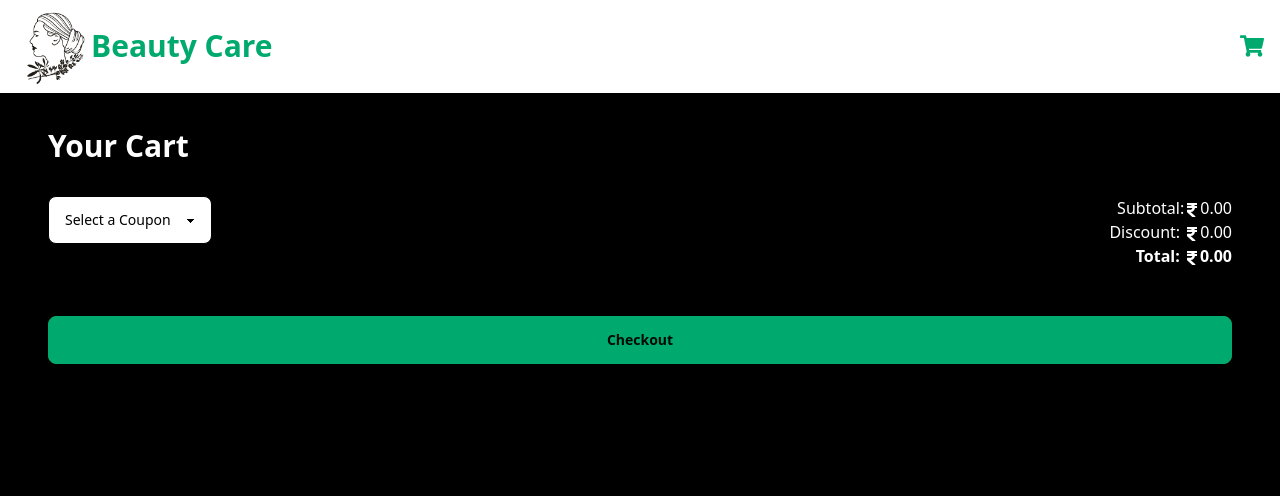
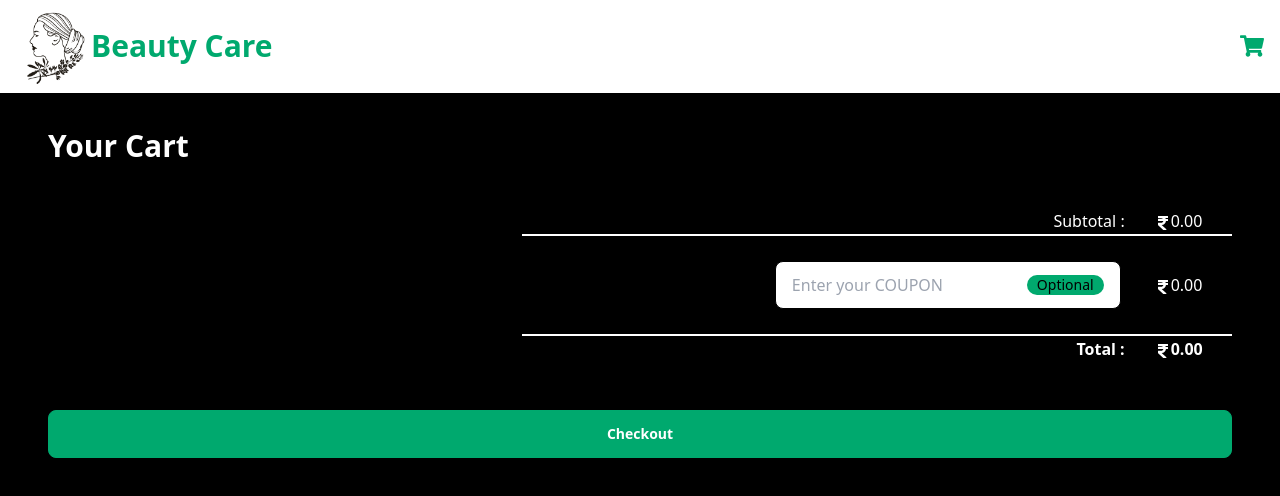
Before and after one commit to JAI-VINOD-GIT/ecommerce-cart, a Next.js app: page /cart in a window 1280 px wide. Shown: the top 496 px of the page. Built offline with nearby package versions, Linux system fonts and the light colour scheme.

Commit message:
fix: alignemnt fix

```diff
--- a/components/CartSummary.tsx
+++ b/components/CartSummary.tsx
@@ -6,12 +6,23 @@ import Link from "next/link";
 
 const CartSummary = () => {
   const { cart } = useCart();
+  const [enteredCoupon, setEnteredCoupon] = useState("");
   const [selectedCoupon, setSelectedCoupon] = useState<{
     name: string;
     discount: number;
   } | null>(null);
   const handleCouponSelect = (coupon: any) => {
     setSelectedCoupon(coupon);
+  };
+  const handleCouponValidation = () => {
+    const matchedCoupon = coupons.find(
+      (coupon) => coupon.name === enteredCoupon
+    );
+    if (matchedCoupon) {
+      handleCouponSelect(matchedCoupon);
+    } else {
+      alert("Invalid Coupon");
+    }
   };
   const coupons = [
     { name: "Coupon1", discount: 10 },
@@ -24,44 +35,53 @@ const CartSummary = () => {
   );
   const discount = selectedCoupon ? selectedCoupon.discount : 0;
   const total = subtotal - discount;
+
   return (
     <div>
-      <div className="mt-4 text-right bottom-0 left-0 w-full flex flex-row ">
-        <div className="mt-4 text-left bottom-0 left-0 w-full sm:w-1/2 ">
-          <select
-            className="select select-accent w-100 max-w-xs text-black text-1xl "
-            onChange={(e) => handleCouponSelect(JSON.parse(e.target.value))}
-          >
-            <option disabled selected value="">
-              Select a Coupon
-            </option>
-            {coupons.map((coupon) => (
-              <option key={coupon.name} value={JSON.stringify(coupon)}>
-                {coupon.name}
-              </option>
-            ))}
-          </select>
-        </div>
-        <div className="mt-4 text-right bottom-0 left-0 w-full sm:w-1/2">
-          <p>
-            Subtotal:
-            <FaRupeeSign className="inline" />
-            {subtotal.toFixed(2)}
-          </p>
+      <div className="w-3/5 flex float-right justify-end mt-7 ">
+        <table className="w-full py-10  p-4 ">
+          <tbody>
+            <tr className="border-b-2 border-white mb-5">
+              <td className="float-right mr-7 ">Subtotal :</td>
+              <td>
+                <FaRupeeSign className="inline" />
+                {subtotal.toFixed(2)}
+              </td>
+            </tr>
 
-          <p>
-            Discount: <FaRupeeSign className="inline" />
-            {discount.toFixed(2)}
-          </p>
-          <p className="font-extrabold">
-            Total: <FaRupeeSign className="inline" />
-            {total.toFixed(2)}
-          </p>
-        </div>
+            <tr className="border-b-2 border-white">
+              <td className="float-right mr-2 ">
+                <label className="input text-black input-bordered flex items-center gap-1 m-6">
+                  <input
+                    type="text"
+                    className="grow join-vertical "
+                    placeholder="Enter your COUPON"
+                    //onBlur={handleCouponValidation}
+                    onChange={(e) => setEnteredCoupon(e.target.value)}
+                  />
+                  <span className="badge badge-info bg-primary">Optional</span>
+                </label>{" "}
+              </td>
+
+              <td>
+                <FaRupeeSign className="inline" />
+                {discount.toFixed(2)}
+              </td>
+            </tr>
+
+            <tr>
+              <td className="float-right mr-7 font-bold">Total :</td>
+              <td className="font-bold">
+                <FaRupeeSign className="inline" />
+                {total.toFixed(2)}
+              </td>
+            </tr>
+          </tbody>
+        </table>
       </div>
       <Link href="/info" className="relative">
         {" "}
-        <button className="btn btn-primary w-full mt-4 sm:mt-6 md:mt-8 lg:mt-10 xl:mt-12">
+        <button className="btn btn-primary text-white w-full mt-4 sm:mt-6 md:mt-8 lg:mt-10 xl:mt-12">
           Checkout
         </button>
       </Link>
```
